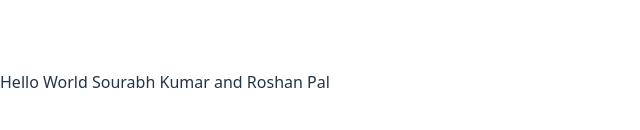
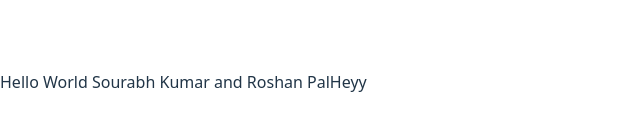
Before and after one commit to sourabh789-oss/Git-, a React (Vite) app in the folder Frontend/: page / in a window 1280 px wide. Shown: the part 318-448 px from the top of the page, without its empty margins (0-640 px from the left). Built offline with nearby package versions, Linux system fonts and the light colour scheme.

Commit message:
span tag inside

```diff
--- a/Frontend/src/App.jsx
+++ b/Frontend/src/App.jsx
@@ -4,7 +4,8 @@ function App(){
 const [name,setname]=useState("Sourabh");
 
   return (
-    <div>Hello World {name} Kumar and Roshan Pal</div>
+    <div>Hello World {name} Kumar and Roshan Pal<span>Heyy</span></div>
+
   )
 }
 
```
